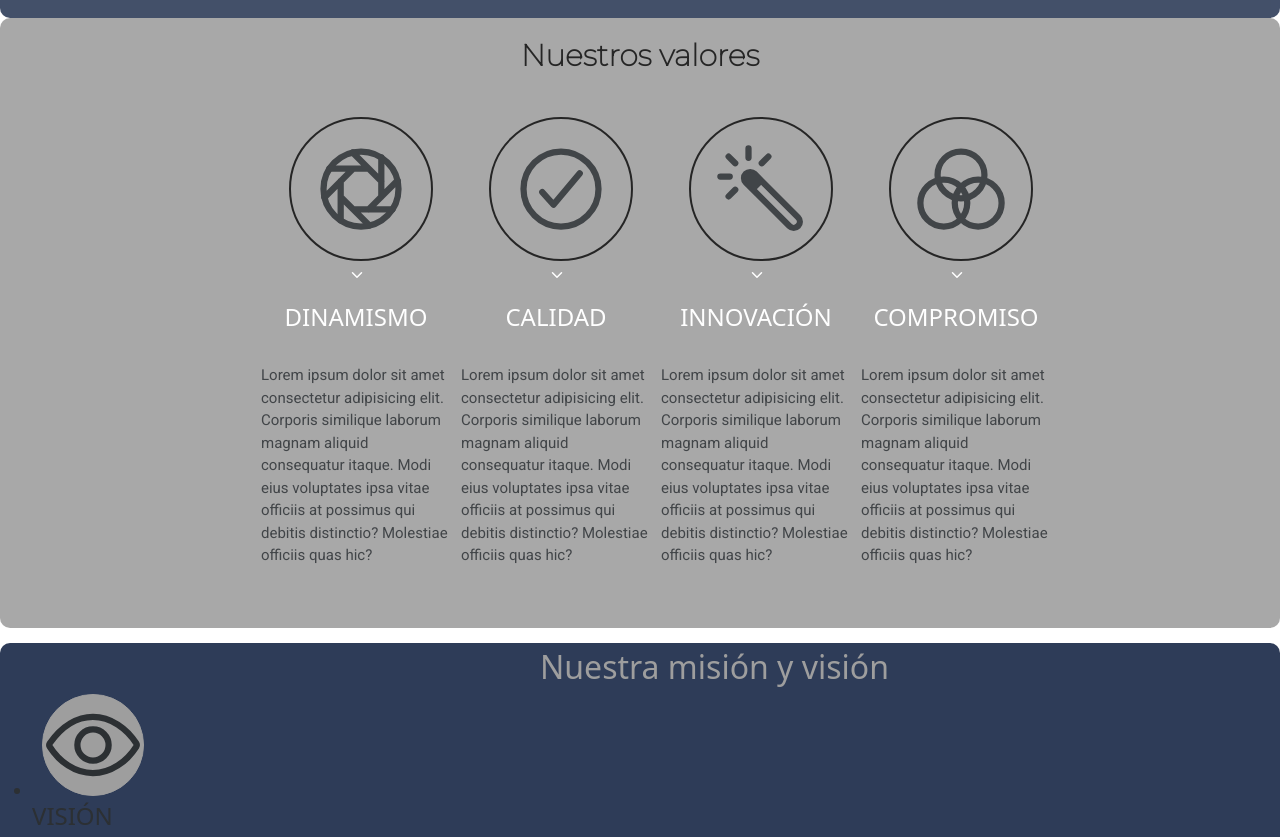
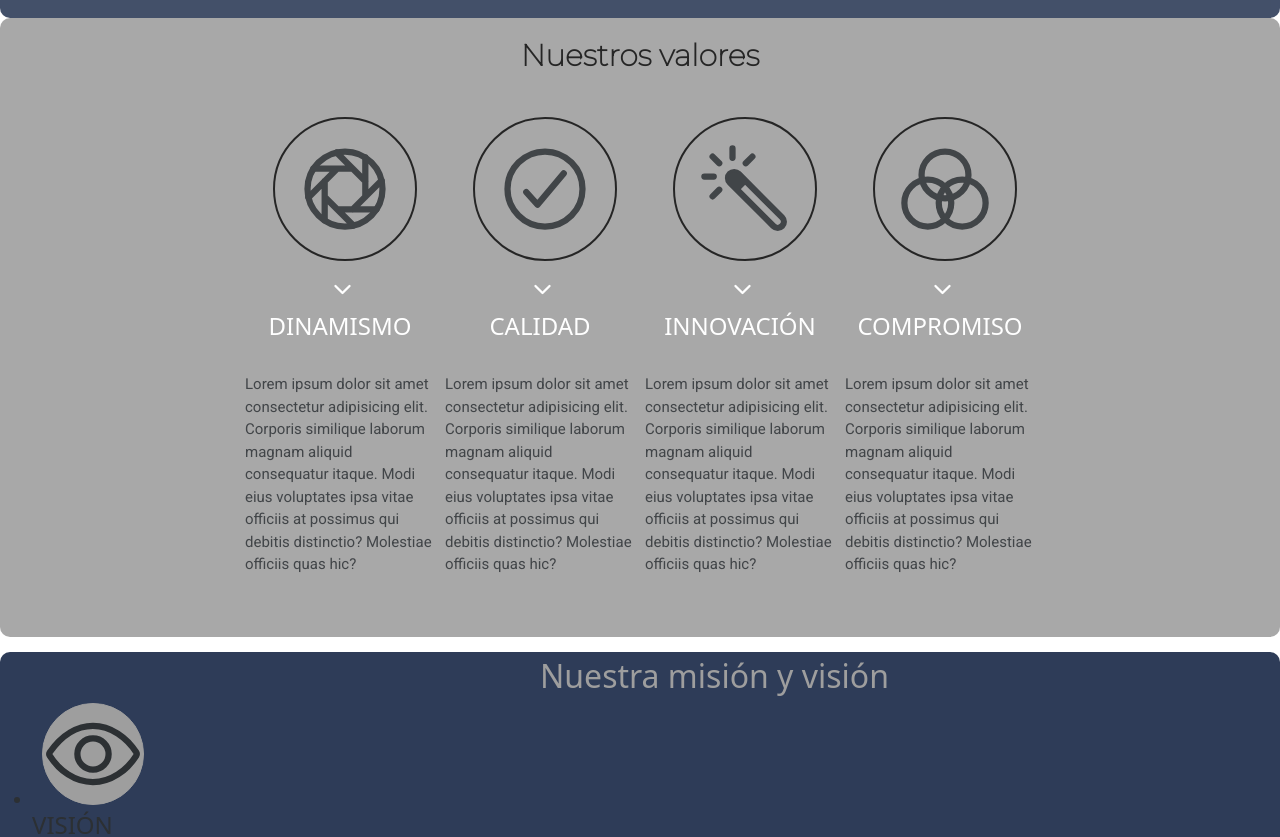
Before and after one commit to StefanoDuri1/ProyectoGIT, a website: page nosotros.html in a window 1280 px wide. Shown: the part 712-1549 px from the top of the page. Drawn offline with nearby package versions, Linux system fonts and the light colour scheme; a web font is replaced by a local one.

Commit message:
arreglo errores de valores

```diff
--- a/scss/nosotros/_valores.scss
+++ b/scss/nosotros/_valores.scss
@@ -20,6 +20,7 @@
     .valores {
         display: flex;
         justify-content: center;
+        padding-left: 0;
 
         li {
             margin-top: 10px;
@@ -76,13 +77,20 @@
                 color: #fff;
                 display: block;
                 position: relative;
-                left: 70px;
+                left: 67px;
+                top: 10px;
+                font-size: 25px;
             }
         }
+
+        @media screen and (max-width: 875px) {
+            display: flex;
+            flex-direction: column;
+            flex-wrap: wrap;
+
+            p {
+                display: none;
+            }
     }
-
-    @media screen and (min-width: 875px) {
-            display: flex;
-            flex-wrap: wrap;
     }
 }
```
Also changed, not shown: css/style.css, 1 other file.
